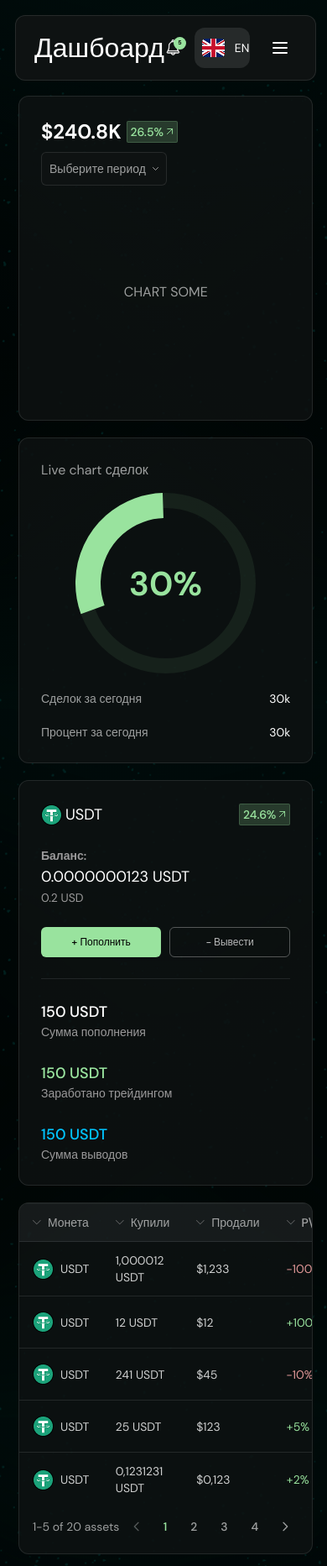
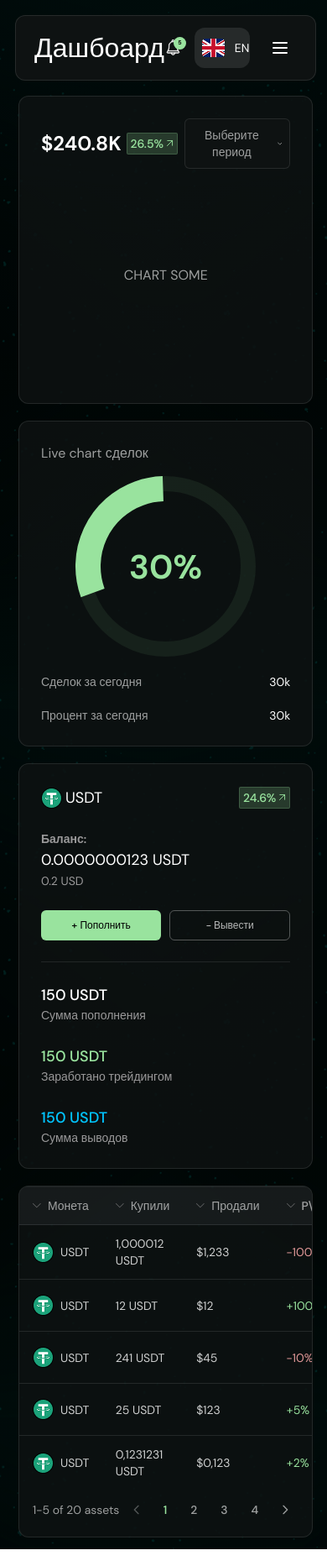
Before and after one commit to YangBang74/market-ai, a Vue app: page / in a window 390 px wide. Shown: the whole page at 84% size. Built offline with nearby package versions, Linux system fonts and the light colour scheme.

Commit message:
refactor: grid

```diff
--- a/src/pages/home/HomePage.vue
+++ b/src/pages/home/HomePage.vue
@@ -78,10 +78,9 @@ const columns: Column<TradeData>[] = [
 </script>
 <template>
   <div class="space-y-5">
-
-  <div class="grid md:grid-cols-12 grid-cols-1 gap-5">
-    <div class="md:col-span-4 col-span-1 w-full bg-[#0E1212]/85 border border-white/10 rounded-xl p-6.5">
-      <div class="flex xl:items-center items-start justify-between xl:flex-row flex-col gap-2">
+    <div class="grid grid-cols-1 md:grid-cols-2 lg:grid-cols-2 xl:grid-cols-3 gap-5">
+      <div class="col-span-1 md:col-span-2 lg:col-span-2 xl:col-span-1 w-full bg-[#0E1212]/85 border border-white/10 rounded-xl p-6.5">
+        <div class="flex items-center justify-between flex-row  gap-2">
           <div class="flex items-center gap-1.5">
             <p class="text-2xl font-semibold text-white">
               $240.8K
@@ -94,7 +93,7 @@ const columns: Column<TradeData>[] = [
           <p class="text-white/60 text-center">CHART SOME</p>
         </div>
       </div>
-    <div class="md:col-span-4 col-span-1 w-full bg-[#0E1212]/85 border border-white/10 rounded-xl p-6.5">
+      <div class="col-span-1 md:col-span-2 lg:col-span-1 xl:col-span-1 w-full bg-[#0E1212]/85 border border-white/10 rounded-xl p-6.5">
         <p class="text-white/60">Live chart сделок</p>
         <div class="mt-3.75 mb-5 flex items-center justify-center">
           <MonthProgressRing :percent="30" :stroke-width="30" />
@@ -110,7 +109,7 @@ const columns: Column<TradeData>[] = [
           </div>
         </div>
       </div>
-    <div class="md:col-span-4 col-span-1 w-full bg-[#0E1212]/85 border border-white/10 rounded-xl p-6.5 space-y-6.25">
+      <div class="col-span-1 md:col-span-2 lg:col-span-1 xl:col-span-1 w-full bg-[#0E1212]/85 border border-white/10 rounded-xl p-6.5 space-y-6.25">
         <div class="flex items-center justify-between">
           <div class="flex items-center gap-1">
             <img :src="usdt" alt="USDT" class="w-6.25 h-6.25">
@@ -141,10 +140,7 @@ const columns: Column<TradeData>[] = [
           <p class="text-sm text-[#9A999A]">Сумма выводов</p>
         </div>
       </div>
-  </div>
-  <div class="grid grid-cols-1 gap-5">
-
-    <div class="col-span-1 w-full overflow-hidden bg-[#0E1212]/85 border border-white/10 rounded-xl p-0">
+      <div class="col-span-1 md:col-span-2 xl:col-span-3 w-full overflow-hidden bg-[#0E1212]/85 border border-white/10 rounded-xl p-0">
         <DataTable :columns="columns" :data="tableData" :page-size="5" />
       </div>
     </div>
```
Lines whose indentation alone changed are shown as unchanged.
